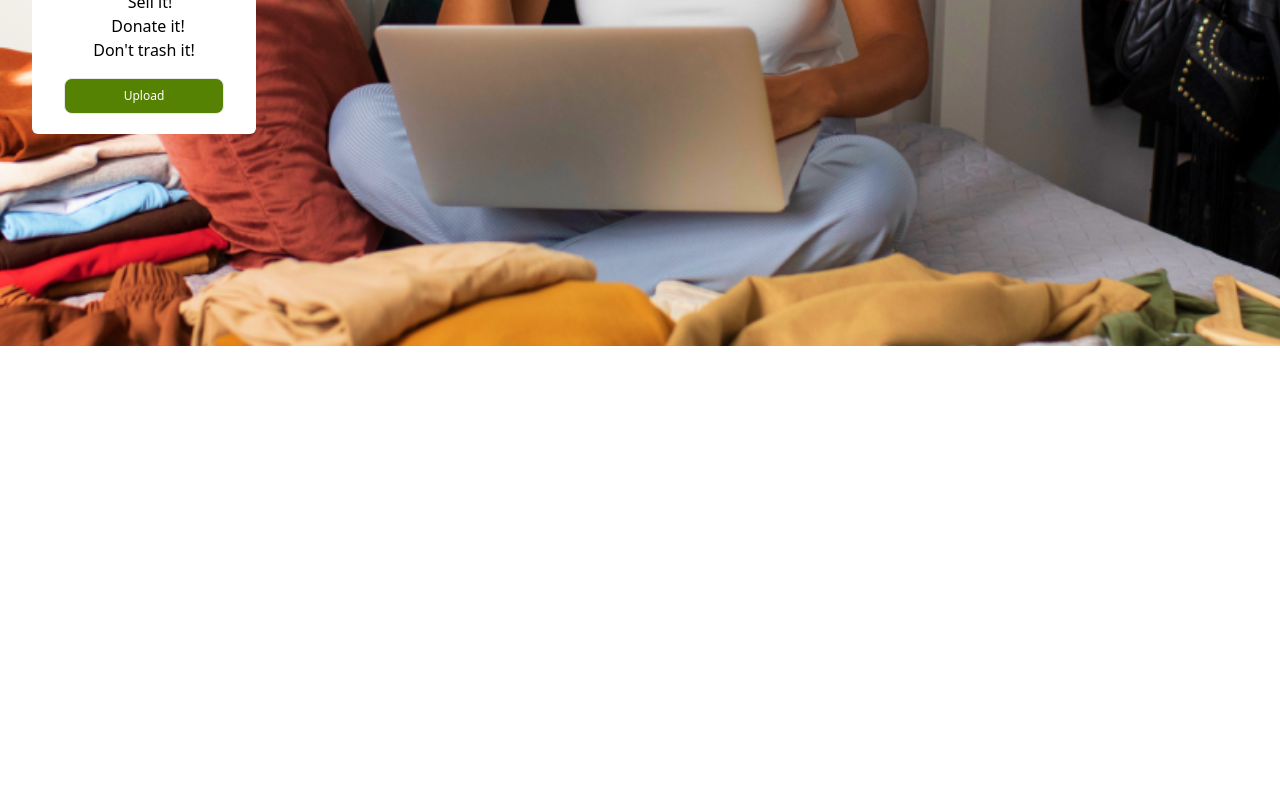
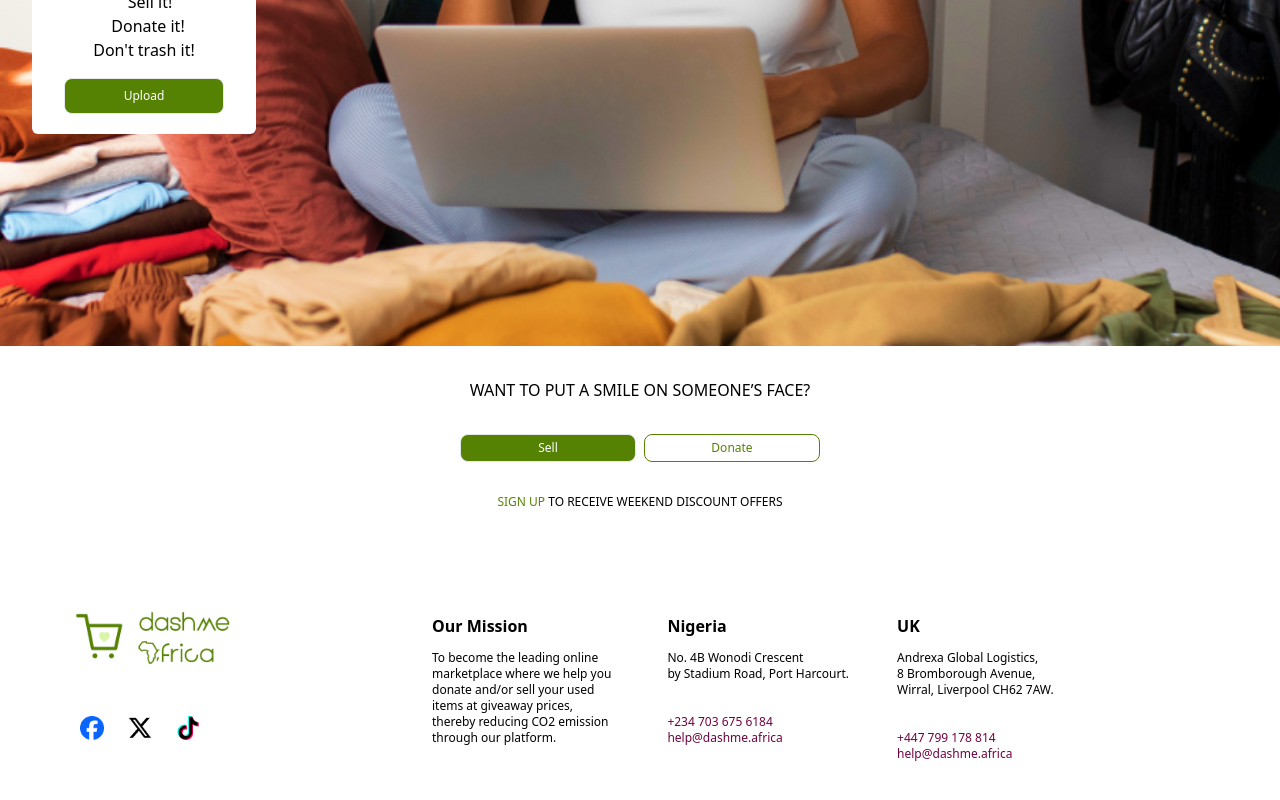
Before and after one commit to your-expert-tech-guide/dashmeafrica, a React (Vite) app: page /homepageone in a window 1280 px wide. Shown: the part 572-1372 px from the top of the page. Before the commit the page ends 918 px from the top, so only its background shows below. Built offline with nearby package versions, Linux system fonts and the light colour scheme; the HTML template or start-up script is replaced by a standard one.

Commit message:
created the footer section

```diff
--- a/src/HomepageOne.jsx
+++ b/src/HomepageOne.jsx
@@ -103,6 +103,93 @@ return(
 
   </div>
 </section>
+
+{/*FOOTER */}
+<div className="">
+            <p className='text-center mt-8 font-medium text-md'>WANT TO PUT A SMILE ON SOMEONE’S FACE?</p>
+        <div className="flex justify-center mt-8">
+            <button
+
+        className="inline-block font-lg mr-2 text-white rounded-lg border text-center border-solid bg-[#568203]  w-44 text-xs font-medium leading-normal text-black transition duration-150 ease-in-out hover:border-neutral-100 hover:bg-black-200  focus:border-#568203 focus:text-neutral-100 focus:outline-none focus:ring-0 active:border-black-200 active:text-dark:hover:bg-neutral-100 dark"
+      >
+        <Link to="/Signup2">Sell</Link>
+      </button>
+
+      <button
+
+            className="inline-block font-lg text-[#568203] rounded-lg border border-solid border-[#568203] w-44 text-xs p-1 font-sm leading-normal text-[#568203] transition duration-150 ease-in-out hover:border-neutral-100 hover:bg-black-200  focus:border-#568203 focus:text-neutral-100 focus:outline-none focus:ring-0 active:border-black-200 active:text-dark:hover:bg-neutral-100 dark"
+          >
+            <Link to="/Signup2">Donate</Link>
+          </button>
+      </div>
+      <h2 className='text-center font-medium text-xs mt-8'><span className='text-[#568302]'>SIGN UP</span>   TO RECEIVE WEEKEND DISCOUNT OFFERS</h2>
+
+
+
+       <footer className="px-4 divide-y dark:bg-gray-800 dark:text-gray-100">
+	<div className="container flex flex-col justify-between py-10 mx-auto space-y-8 lg:flex-row lg:space-y-0">
+		<div className="">
+        <div className="cart flex">
+
+            {/* Image */}
+          <img
+            src={Dashcart}
+            alt="cart image"
+            className="w-44 mt-8 ml-12"
+          />
+
+          </div>
+          <div className="socials flex gap-6 ml-16 mt-6">{/* Image */}
+          <img
+            src={Facebook}
+            alt="facebook icon"
+            className="w-6  "
+          />{/* Image */}
+          <img
+            src={Twitter}
+            alt="Twitter icon"
+            className="w-6"
+          />{/* Image */}
+          <img
+            src={Tik}
+            alt="Tiktok icon"
+            className="w-6 "
+          /></div>
+		</div>
+		<div className="  lg:w-2/3  flex gap-4">
+			<div className="space-y-3  mt-16 w-33">
+				<h3 className=" dark:text-gray-50 font-semibold">Our Mission</h3>
+				<p className=" space-y-1 text-xs  ">
+                To become the leading online <br /> marketplace where we help you  <br /> donate and/or sell
+                 your used <br /> items at giveaway prices, <br /> thereby reducing CO2 emission <br /> through our platform.
+				</p>
+			</div>
+			<div className="space-y-3 ml-10 mt-16 w-33">
+				<h3 className=" dark:text-gray-50 font-semibold">Nigeria</h3>
+				<div className="space-y-1 text-xs ">
+               <p className='mb-8'>No. 4B Wonodi Crescent <br /> by Stadium Road, Port Harcourt.</p>
+                <span className='text-[#71033F] text-xs'>+234 703 675 6184 <br />help@dashme.africa</span>
+
+
+
+				</div>
+			</div>
+			<div className="space-y-3 ml-8 mt-16 w-33">
+				<h3 className="uppercase dark:text-gray-50 font-semibold">UK</h3>
+				<div className="space-y-1 text-xs ">
+				<p className='mb-8'>Andrexa Global Logistics, <br /> 8 Bromborough Avenue, <br />Wirral, Liverpool CH62 7AW.
+
+</p>
+<span className='text-[#71033F] text-xs'>+447 799 178 814 <br />
+help@dashme.africa</span>
+				</div>
+			</div>
+
+		</div>
+	</div>
+
+</footer>
+        </div>
         </div>
 )
 
```
